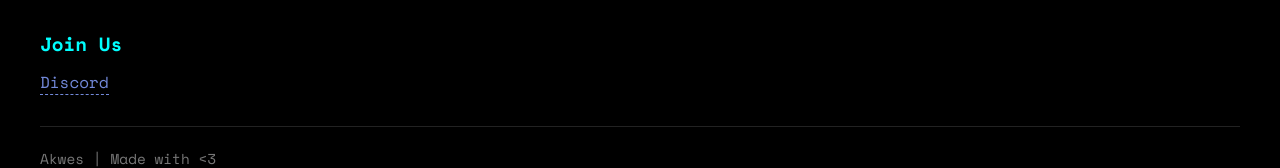
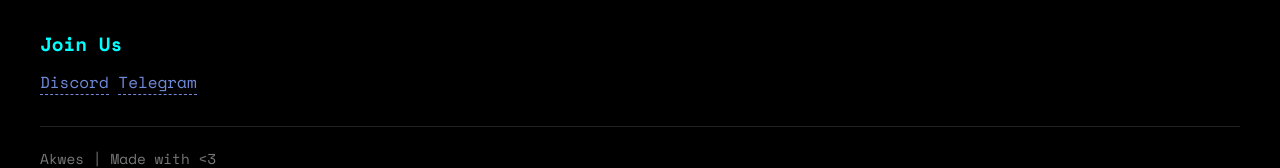
Before and after one commit to akw3s/akw3s.github.io, a plain HTML site: page monster_craft.html in a window 1280 px wide. Shown: the part 847-1015 px from the top of the page. Drawn offline with nearby package versions, Linux system fonts and the light colour scheme.

Commit message:
Update monster_craft.html

```diff
--- a/monster_craft.html
+++ b/monster_craft.html
@@ -199,6 +199,7 @@ footer {
     <h3>Join Us</h3>
     <div class="links">
       <a href="https://discord.gg/EjV3ZWwNAG" target="_blank">Discord</a>
+      <a href="https://t.me/m0nst3r_craft" target="_blank">Telegram</a>
     </div>
   </section>
 
```
